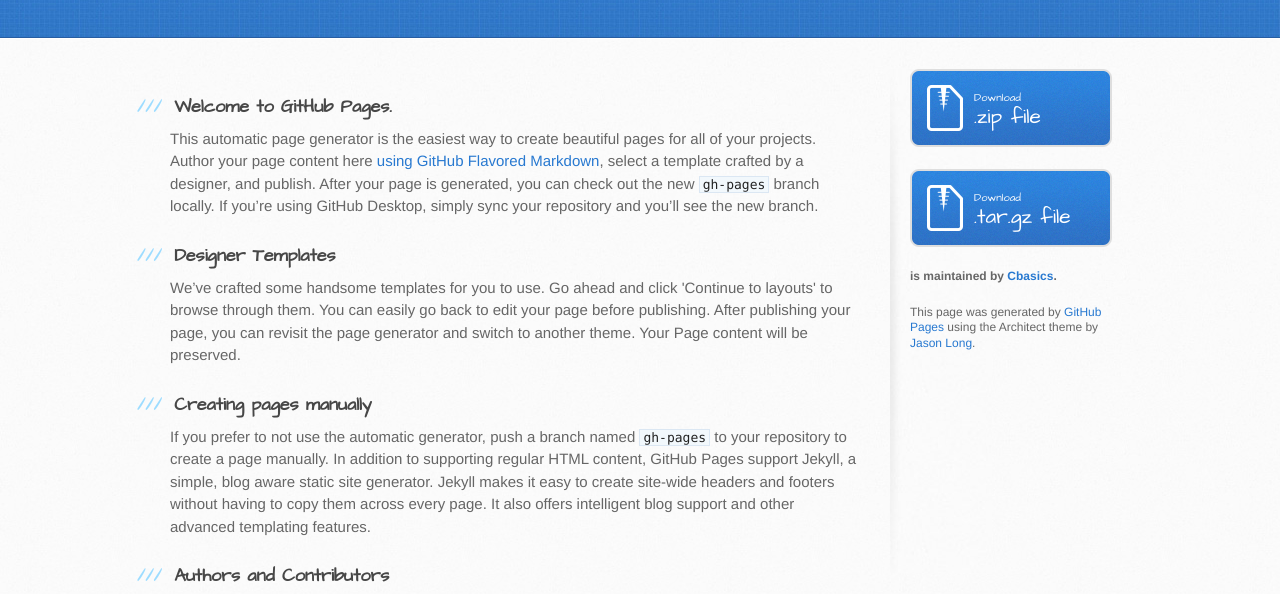
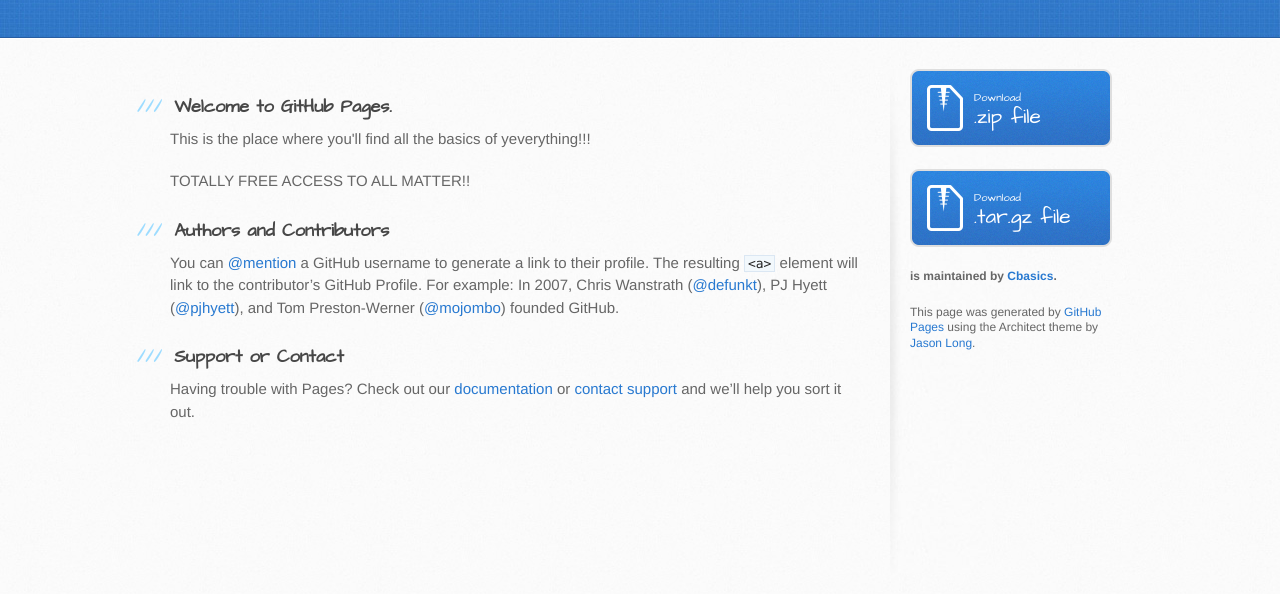
Before and after one commit to Cbasics/cbasics, a plain HTML site: page index.html in a window 1280 px wide. Shown: the part 197-791 px from the top of the page. Drawn offline with Linux system fonts and the light colour scheme.

Commit message:
Update index.html

```diff
--- a/index.html
+++ b/index.html
@@ -29,19 +29,11 @@
       <div class="inner clearfix">
         <section id="main-content">
           <h3>
-<a id="welcome-to-github-pages" class="anchor" href="#welcome-to-github-pages" aria-hidden="true"><span aria-hidden="true" class="octicon octicon-link"></span></a>Welcome to GitHub Pages.</h3>
+<a id="welcome-to-cbasics" class="anchor" href="#welcome-to-github-pages" aria-hidden="true"><span aria-hidden="true" class="octicon octicon-link"></span></a>Welcome to GitHub Pages.</h3>
 
-<p>This automatic page generator is the easiest way to create beautiful pages for all of your projects. Author your page content here <a href="https://guides.github.com/features/mastering-markdown/">using GitHub Flavored Markdown</a>, select a template crafted by a designer, and publish. After your page is generated, you can check out the new <code>gh-pages</code> branch locally. If you’re using GitHub Desktop, simply sync your repository and you’ll see the new branch.</p>
+<p>This is the place where you'll find all the basics of yeverything!!!</p>
+<p>TOTALLY FREE ACCESS TO ALL MATTER!!</p>
 
-<h3>
-<a id="designer-templates" class="anchor" href="#designer-templates" aria-hidden="true"><span aria-hidden="true" class="octicon octicon-link"></span></a>Designer Templates</h3>
-
-<p>We’ve crafted some handsome templates for you to use. Go ahead and click 'Continue to layouts' to browse through them. You can easily go back to edit your page before publishing. After publishing your page, you can revisit the page generator and switch to another theme. Your Page content will be preserved.</p>
-
-<h3>
-<a id="creating-pages-manually" class="anchor" href="#creating-pages-manually" aria-hidden="true"><span aria-hidden="true" class="octicon octicon-link"></span></a>Creating pages manually</h3>
-
-<p>If you prefer to not use the automatic generator, push a branch named <code>gh-pages</code> to your repository to create a page manually. In addition to supporting regular HTML content, GitHub Pages support Jekyll, a simple, blog aware static site generator. Jekyll makes it easy to create site-wide headers and footers without having to copy them across every page. It also offers intelligent blog support and other advanced templating features.</p>
 
 <h3>
 <a id="authors-and-contributors" class="anchor" href="#authors-and-contributors" aria-hidden="true"><span aria-hidden="true" class="octicon octicon-link"></span></a>Authors and Contributors</h3>
```
